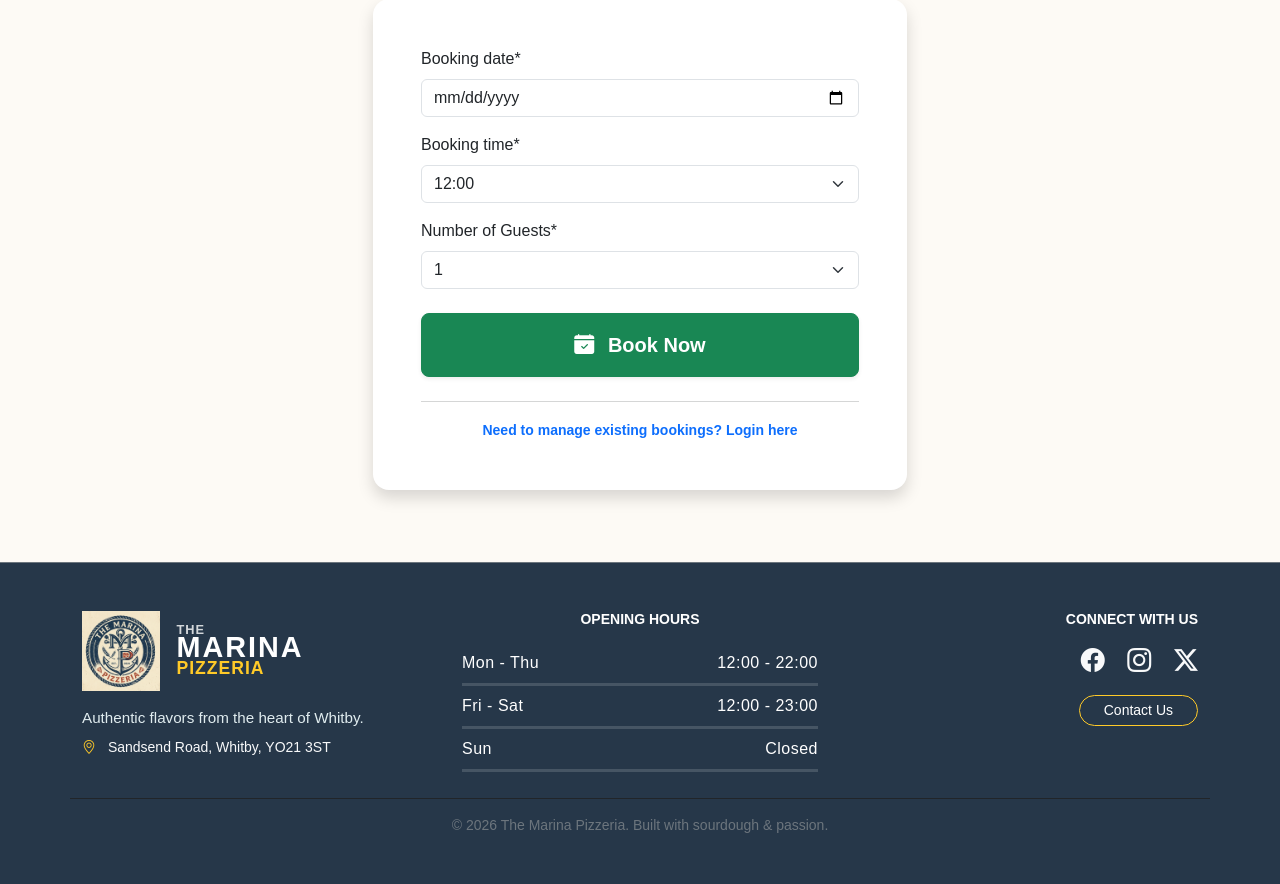
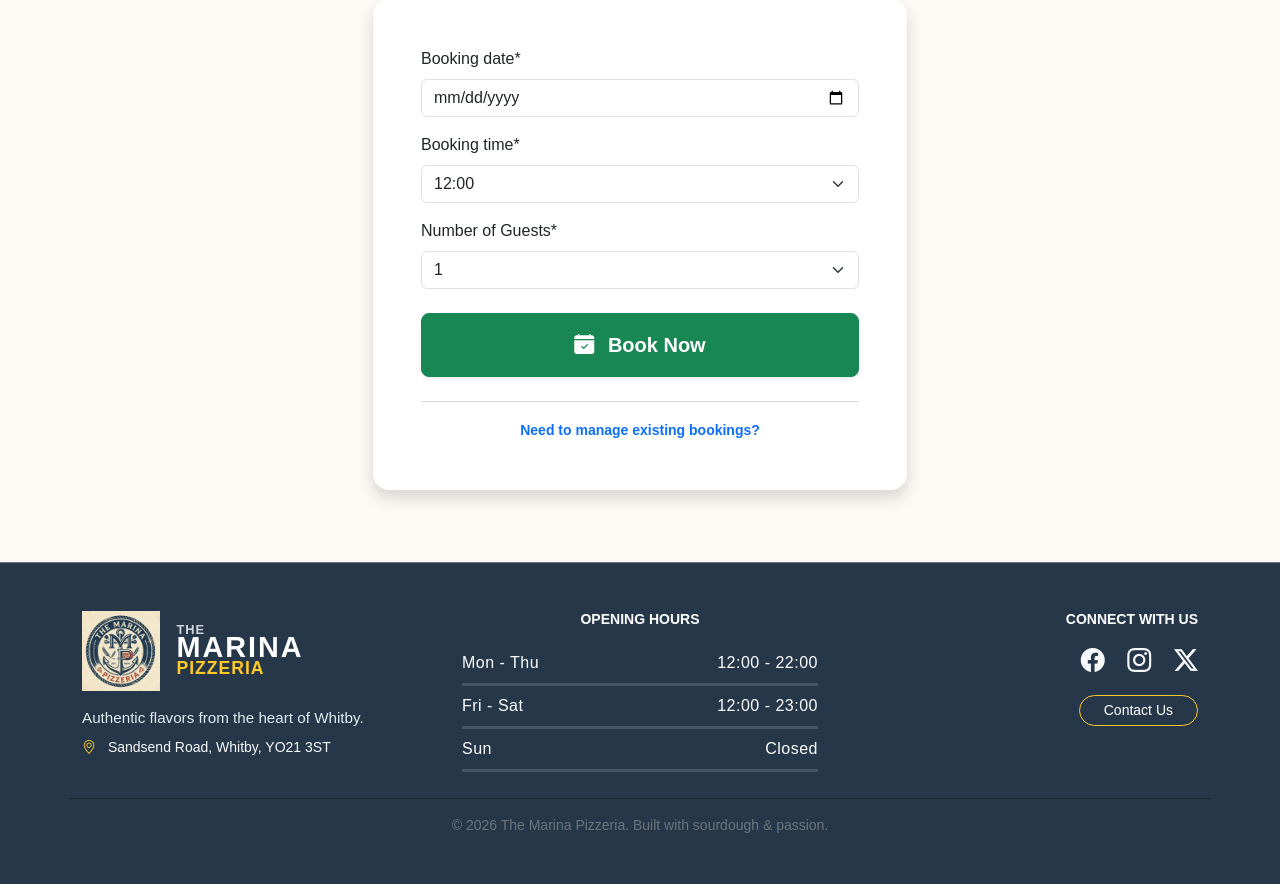
Before and after one commit to Analisa1984/the-marina-pizzeria, a Django app: page /bookings/ in a window 1280 px wide. Shown: the part 291-1175 px from the top of the page. Run offline with Django 4.2, Linux system fonts and the light colour scheme; the visitor is signed in with stand-in values (Sample User, id 1); some libraries are stand-ins or nearby versions.

Commit message:
Remove the login on the booking form under as user is already logged in.

```diff
--- a/bookings/templates/bookings/bookings.html
+++ b/bookings/templates/bookings/bookings.html
@@ -57,7 +57,7 @@
                             <hr class="text-muted">
                             <small>
                                 <a href="{% url 'my_bookings' %}" class="text-decoration-none text-primary fw-semibold">
-                                    Need to manage existing bookings? Login here
+                                    Need to manage existing bookings?
                                 </a>
                             </small>
                         </div>
```
